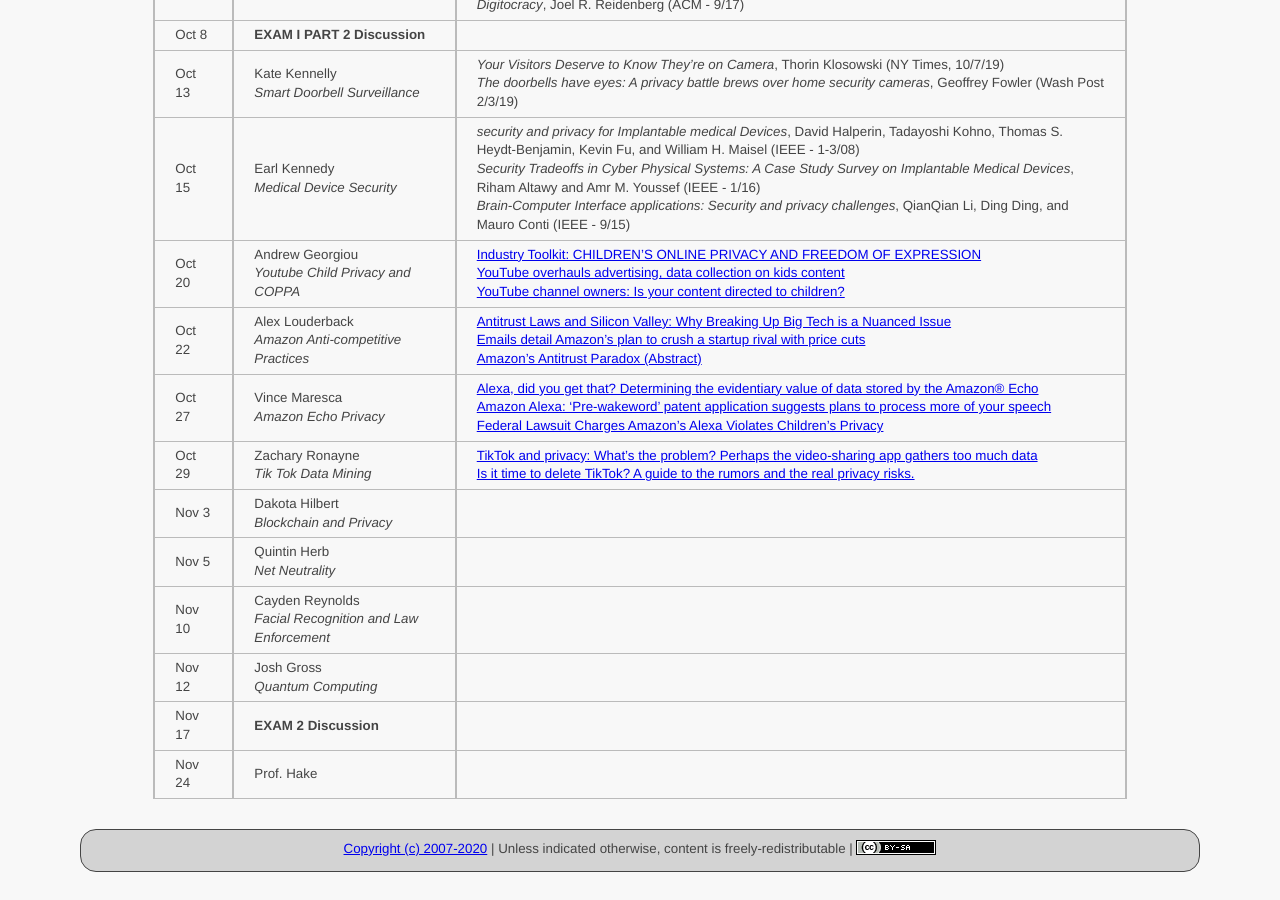
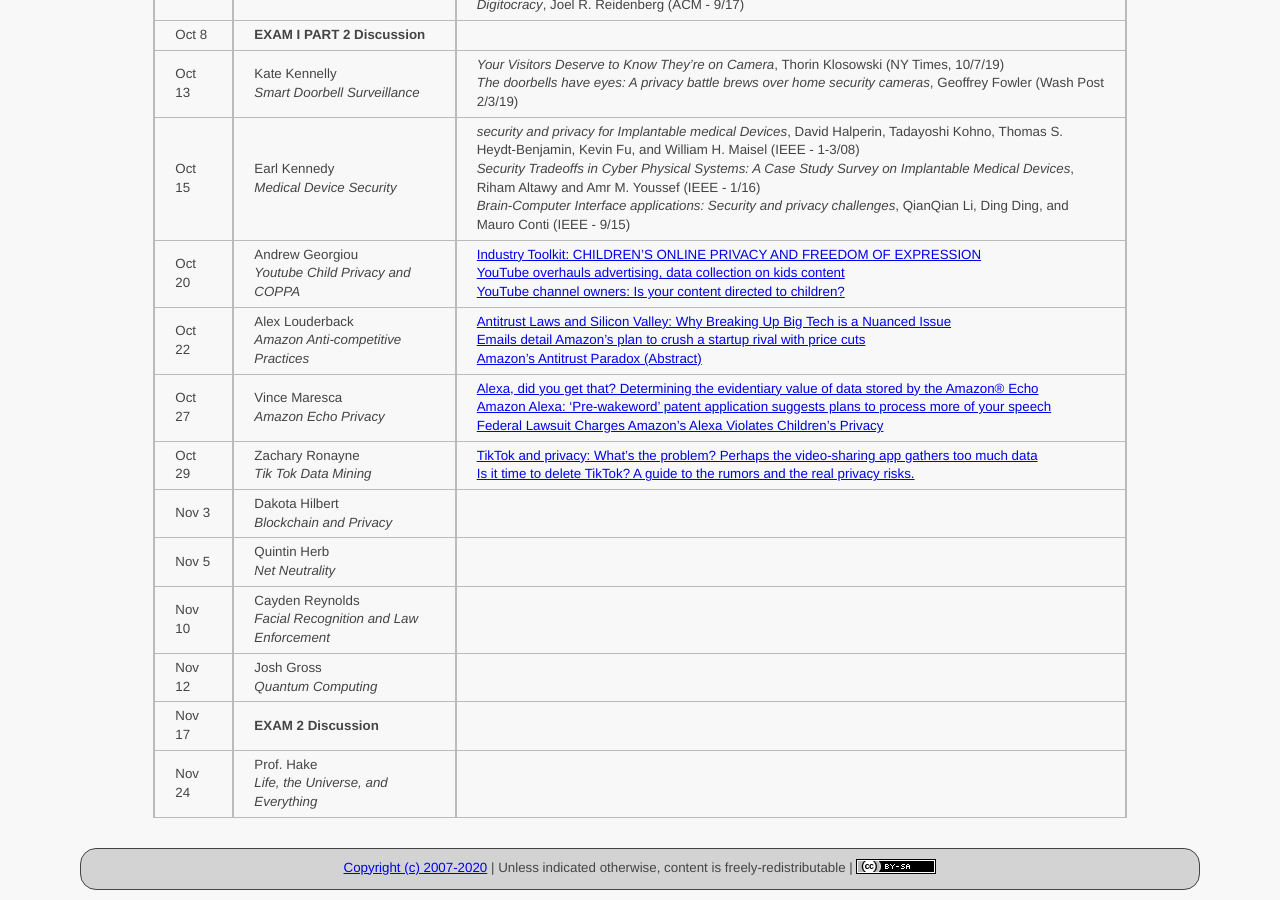
Before and after one commit to ycpcs/cs456-fall2020, a Jekyll site: the page built from schedule/index.md, in a window 1280 px wide and 900 px high, scrolled down 1130 px. Built offline with Jekyll 4.4.1, drawn with Linux system fonts in a browser that asks for light colours.

Commit message:
update schedule
update schedule

```diff
--- a/schedule/index.md
+++ b/schedule/index.md
@@ -39,7 +39,7 @@ All reading materials can be accessed via [Schmidt Library](http://library.ycp.e
 > Nov 10  | Cayden Reynolds <br> *Facial Recognition and Law Enforcement* | |
 > Nov 12  | Josh Gross <br> *Quantum Computing* | |
 > Nov 17  | **EXAM 2 Discussion** | |
-> Nov 24  | Prof. Hake | |
+> Nov 24  | Prof. Hake <br /> *Life, the Universe, and Everything* | |
 
 
 
```
